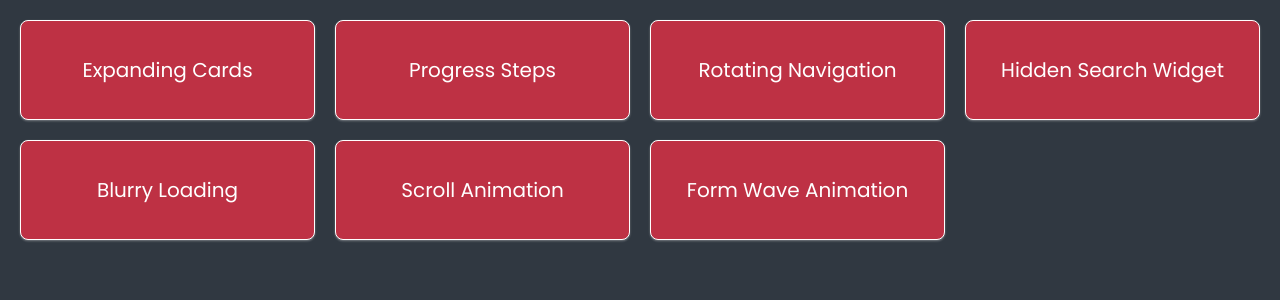
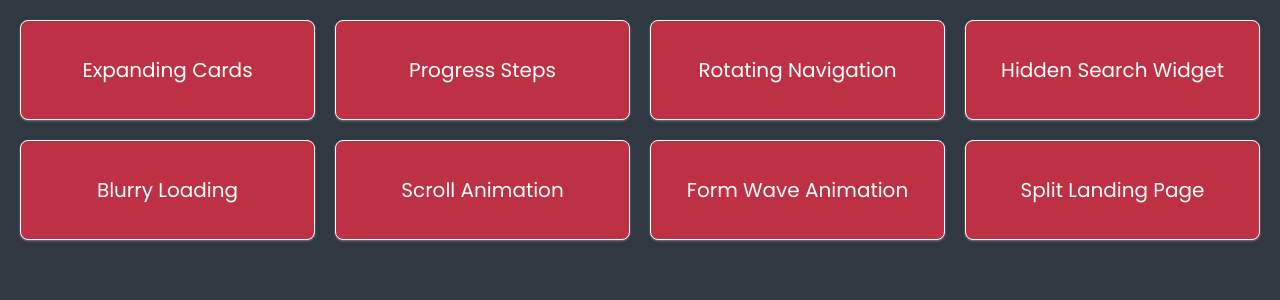
Before and after one commit to mtevfik41/MiniProjects, a React (Create React App) app: page / in a window 1280 px wide. Shown: the top 300 px of the page. Built offline with nearby package versions, Linux system fonts and the light colour scheme.

Commit message:
Split Landing Page added

```diff
--- a/src/App.js
+++ b/src/App.js
@@ -12,6 +12,7 @@ function App() {
         { title: 'Blurry Loading', href: process.env.PUBLIC_URL + '/Projects/BlurryLoading/index.html' },
         { title: 'Scroll Animation', href: process.env.PUBLIC_URL + '/Projects/ScrollAnimation/index.html' },
         { title: 'Form Wave Animation', href: process.env.PUBLIC_URL + '/Projects/FormWaveAnimation/index.html' },
+        { title: 'Split Landing Page', href: process.env.PUBLIC_URL + '/Projects/SplitLandingPage/index.html' },
 
 
     ];
```
